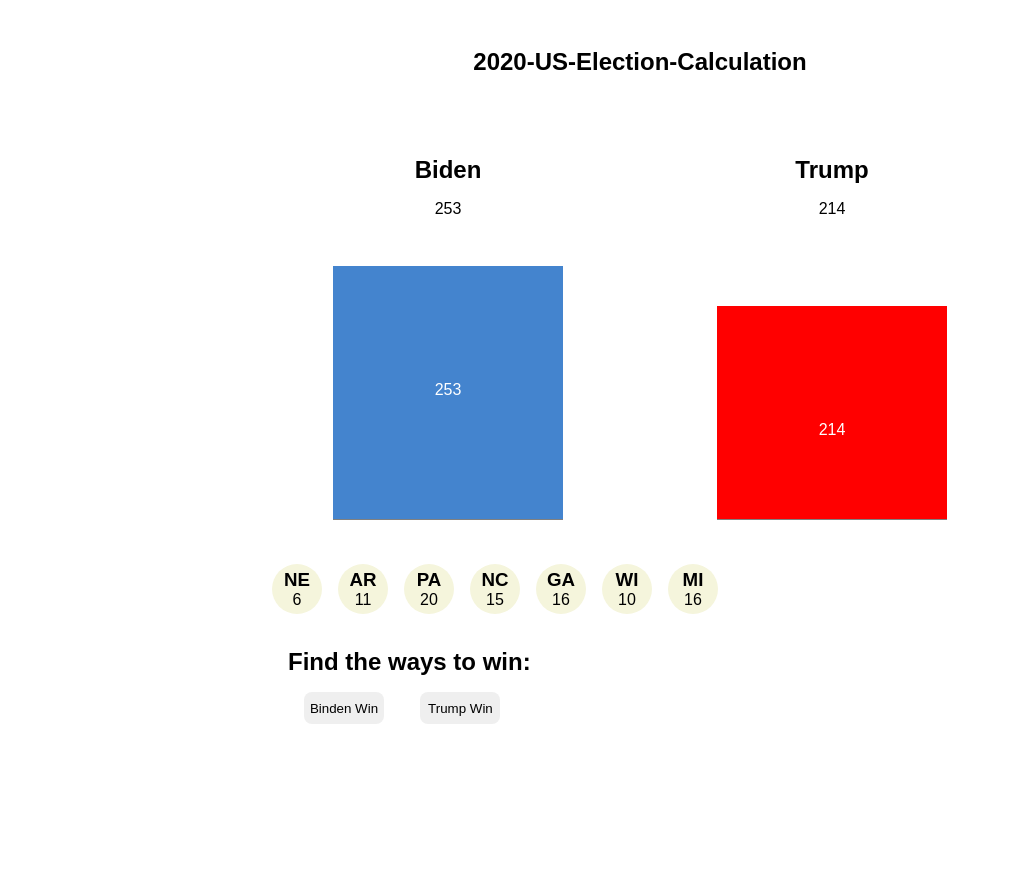
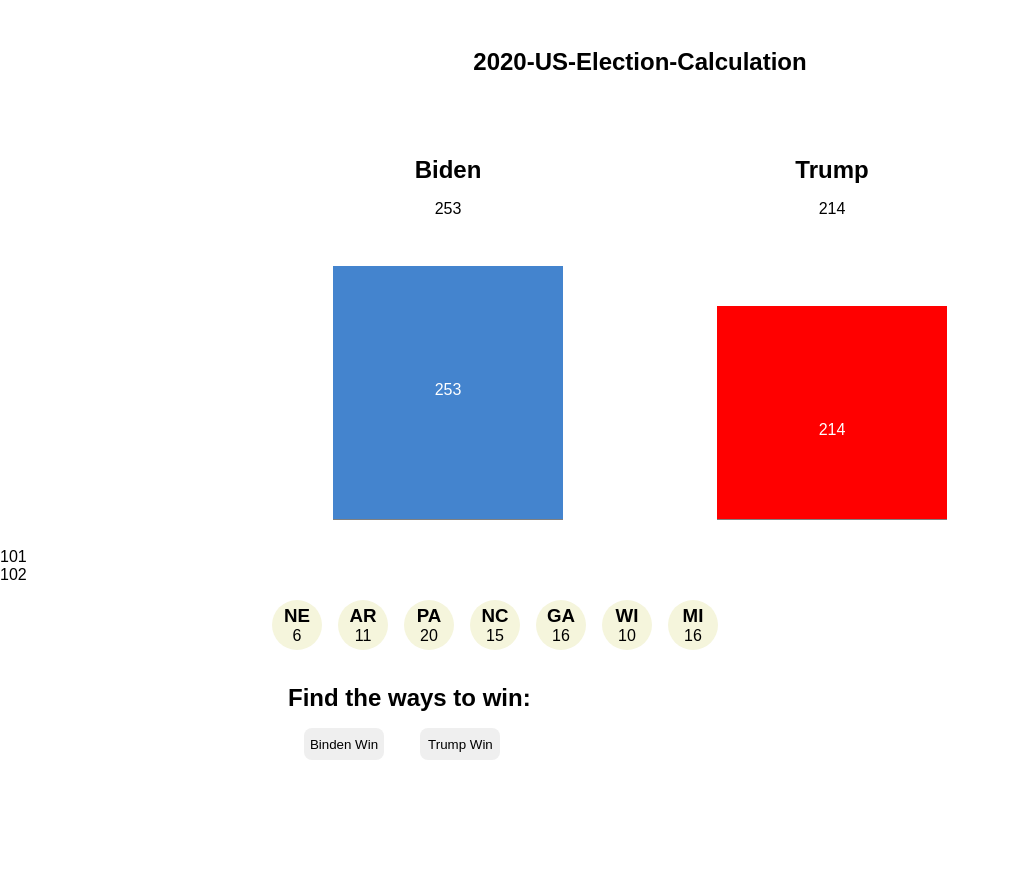
Before and after one commit to Jian87/Just-For-Fun, a plain HTML site: page WebContent/index.html in a window 1280 px wide. Shown: the whole page, without its empty margins (0-1009 px from the left). Before the commit the page ends 848 px from the top, so only its background shows below. Drawn offline with Linux system fonts and the light colour scheme.

Commit message:
Update index.html

```diff
--- a/WebContent/index.html
+++ b/WebContent/index.html
@@ -177,6 +177,9 @@ button:hover{
 			WhoWin("Trump", 214);
 		}
 
+		function click() {
+			assert(this.innerHTML);
+		}
 
 </script>
 </head>
@@ -204,6 +207,15 @@ button:hover{
 	</div>
 
 
+	<div>
+		<ul>
+			<li class="test-list-btn" onclick="click">101</li>
+			<li class="test-list-btn" onclick="click">102</li>
+		</ul>
+
+	</div>
+
+
 	<div style="margin:auto; width:60%; min-height:100px;" ondrop="drop(event)" ondragover="allowDrop(event)">
 		<div class="candidate-state" id="dragtest1" draggable="true" ondragstart="drag(event)"><h3>NE</h3><p>6</p></div>
 		<div class="candidate-state" id="dragtest2" draggable="true" ondragstart="drag(event)"><h3>AR</h3><p>11</p></div>
```
